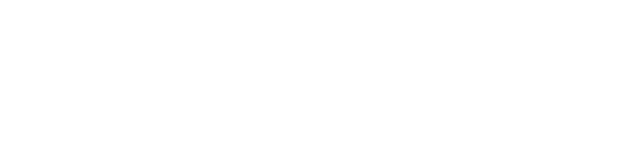
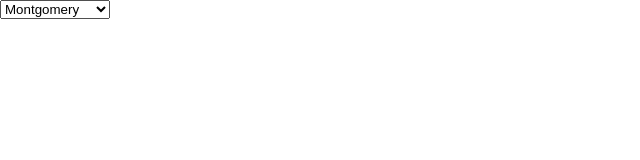
Before and after one commit to abez2930/CSE-350-Group-Project, a plain HTML site: page index.html in a window 1280 px wide. Shown: the whole page, without its empty margins (0-640 px from the left). Drawn offline with Linux system fonts and the light colour scheme.

Commit message:
Added the first drop down feature

```diff
--- a/index.html
+++ b/index.html
@@ -11,6 +11,58 @@
     </head>
 
     <body>
+        <select name="capitals" id="capitals">
+            <option value="Montgomery">Montgomery</option>
+            <option value="Juneau">Juneau</option>
+            <option value="Phoenix">Phoenix</option>
+            <option value="Little Rock">Little Rock</option>
+            <option value="Sacramento">Sacramento</option>
+            <option value="Denver">Denver</option>
+            <option value="Hartford">Hartford</option>
+            <option value="Dover">Dover</option>
+            <option value="Tallahassee">Tallahassee</option>
+            <option value="Atlanta">Atlanta</option>
+            <option value="Honolulu">Honolulu</option>
+            <option value="Boise">Boise</option>
+            <option value="Springfield">Springfield</option>
+            <option value="Indianapolis">Indianapolis</option>
+            <option value="Des Moines">Des Moines</option>
+            <option value="Topeka">Topeka</option>
+            <option value="Frankfort">Frankfort</option>
+            <option value="Baton Rouge">Baton Rouge</option>
+            <option value="Augusta">Augusta</option>
+            <option value="Annapolis">Annapolis</option>
+            <option value="Boston">Boston</option>
+            <option value="Lansing">Lansing</option>
+            <option value="Saint Paul">Saint Paul</option>
+            <option value="Jackson">Jackson</option>
+            <option value="Jefferson City">Jefferson City</option>
+            <option value="Helena">Helena</option>
+            <option value="Lincoln">Lincoln</option>
+            <option value="Carson City">Carson City</option>
+            <option value="Concord">Concord</option>
+            <option value="Trenton">Trenton</option>
+            <option value="Santa Fe">Santa Fe</option>
+            <option value="Albany">Albany</option>
+            <option value="Raleigh">Raleigh</option>
+            <option value="Bismarck">Bismarck</option>
+            <option value="Columbus">Columbus</option>
+            <option value="Oklahoma City">Oklahoma City</option>
+            <option value="Salem">Salem</option>
+            <option value="Harrisburg">Harrisburg</option>
+            <option value="Providence">Providence</option>
+            <option value="Columbia">Columbia</option>
+            <option value="Pierre">Pierre</option>
+            <option value="Nashville">Nashville</option>
+            <option value="Austin">Austin</option>
+            <option value="Salt Lake City">Salt Lake City</option>
+            <option value="Montpelier">Montpelier</option>
+            <option value="Richmond">Richmond</option>
+            <option value="Olympia">Olympia</option>
+            <option value="Charleston">Charleston</option>
+            <option value="Madison">Madison</option>
+            <option value="Cheyenne">Cheyenne</option>
+        </select>
         <!-- This is the meat of the backend of the website-->
     </body>
 </html>
```
